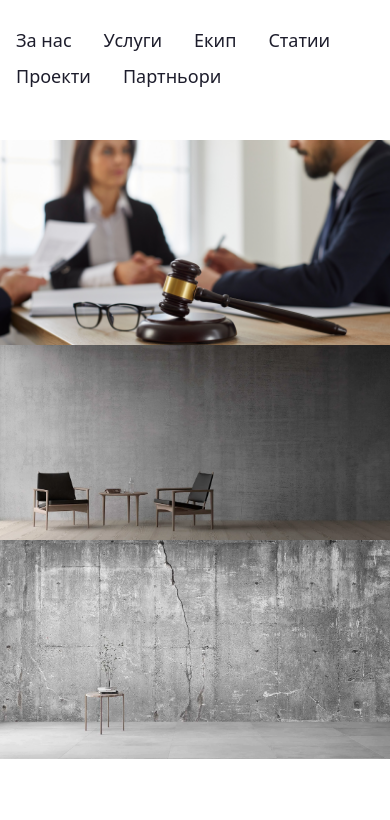
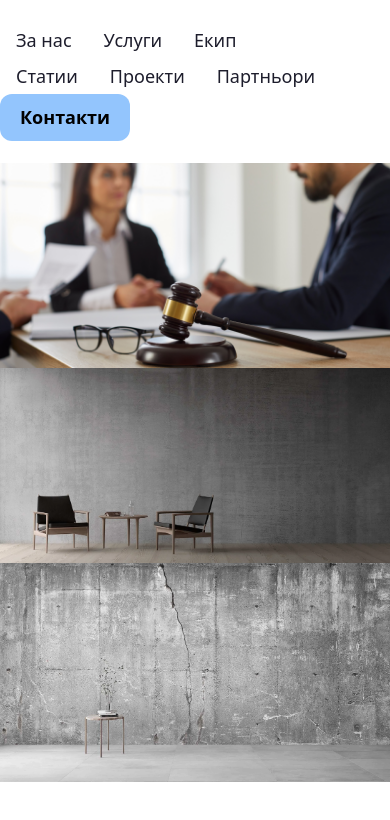
Before and after one commit to beey-keey/law-firm, a Vue app: page /contact in a window 390 px wide. Shown: the top 820 px of the page. Built offline with nearby package versions, Linux system fonts and the light colour scheme.

Commit message:
add initial button

```diff
--- a/src/App.vue
+++ b/src/App.vue
@@ -11,7 +11,7 @@
         </div> -->
 
         <!-- Desktop Nav -->
-        <nav class="hidden md:flex">
+        <nav class="hidden md:flex" style="margin-right: 50px">
           <router-link
             v-for="link in navLinks"
             :key="link.path"
@@ -21,6 +21,8 @@
             {{ link.label }}
           </router-link>
         </nav>
+
+        <button class="button">Контакти</button>
 
         <!-- MOBILE VIEW -->
 
--- a/src/style.css
+++ b/src/style.css
@@ -1,13 +1,6 @@
 @tailwind base;
 @tailwind components;
 @tailwind utilities;
-
-/* body {
-  font-family: "Segoe UI", Tahoma, Geneva, Verdana, sans-serif;
-}
-.font-brand {
-  font-family: "Cormorant Garamond", serif;
-} */
 
 .top-bar {
   align-items: center;
@@ -34,11 +27,26 @@
   font-weight: 500;
   font-size: 18px;
   line-height: 1.25rem;
-  padding: 0.5rem 1rem; /* Add padding for wider hover area */
-  display: inline-block; /* Ensure the padding is applied properly */
+  padding: 0.5rem 1rem;
+  display: inline-block;
 }
 
 .menu-item:hover {
-  background-color: #f3f4f6; /* bg-gray-200 */
+  background-color: #f3f4f6;
   border-radius: 0rem;
 }
+
+.button {
+  display: inline-block;
+  background-color: #93c5fd;
+  color: #000;
+  font-size: 18px;
+  font-weight: 600;
+  padding: 10px 20px;
+  border: none;
+  border-radius: 12px;
+  text-align: center;
+  cursor: pointer;
+  text-decoration: none;
+  transition: background-color 0.3s ease;
+}
```
